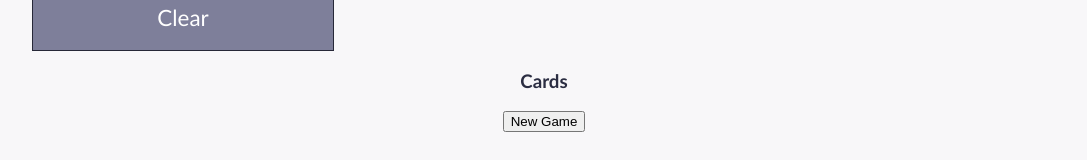
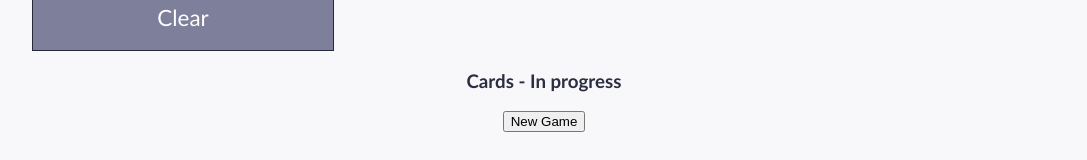
Before and after one commit to AlexLewis10/portfolio, a React (Create React App) app: page / in a window 1280 px wide. Shown: the part 1220-1380 px from the top of the page, without its empty margins (96-1183 px from the left). Built offline with nearby package versions, Linux system fonts and the light colour scheme.

Commit message:
Add in progress to header

```diff
--- a/src/mini-apps/cards/cards.js
+++ b/src/mini-apps/cards/cards.js
@@ -75,7 +75,7 @@ export class Cards extends Component {
     }
     return (
       <div>
-        <h3>Cards</h3>
+        <h3>Cards - In progress</h3>
         <button onClick={this.getCards}>New Game</button>
       </div>
 
```
